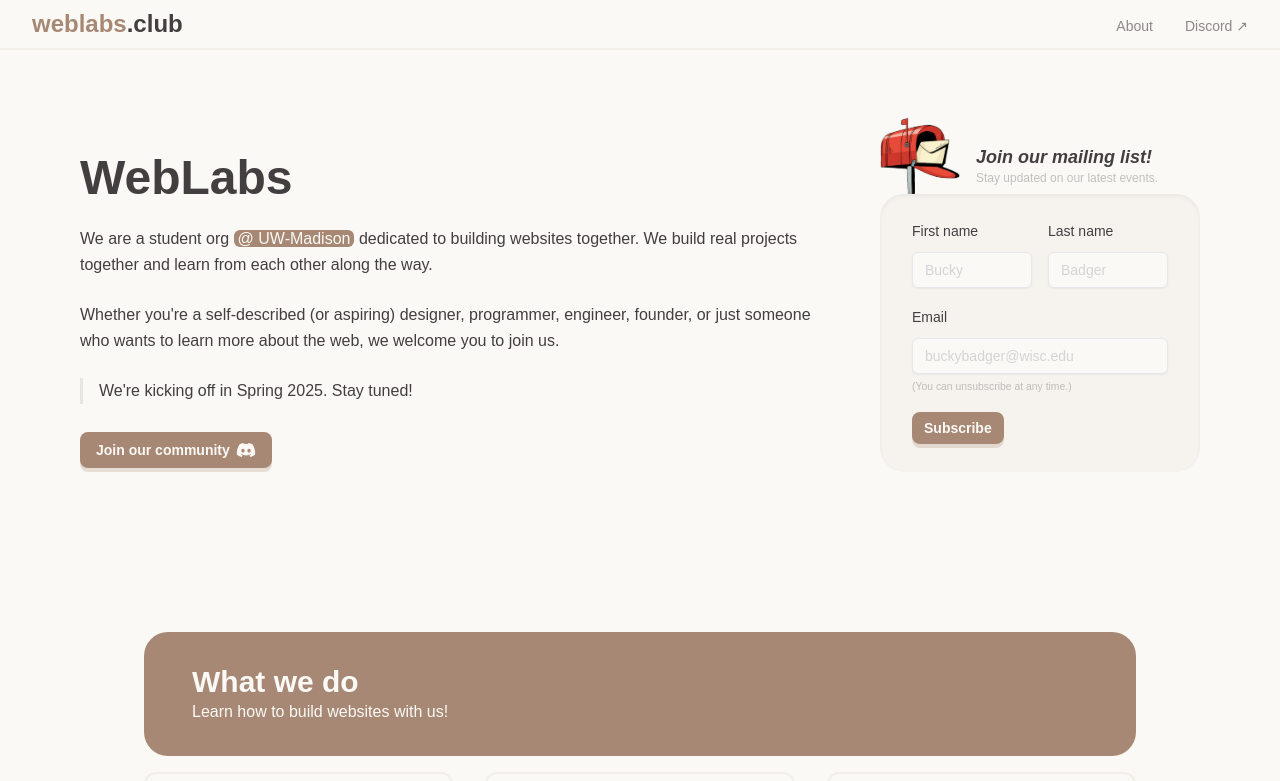
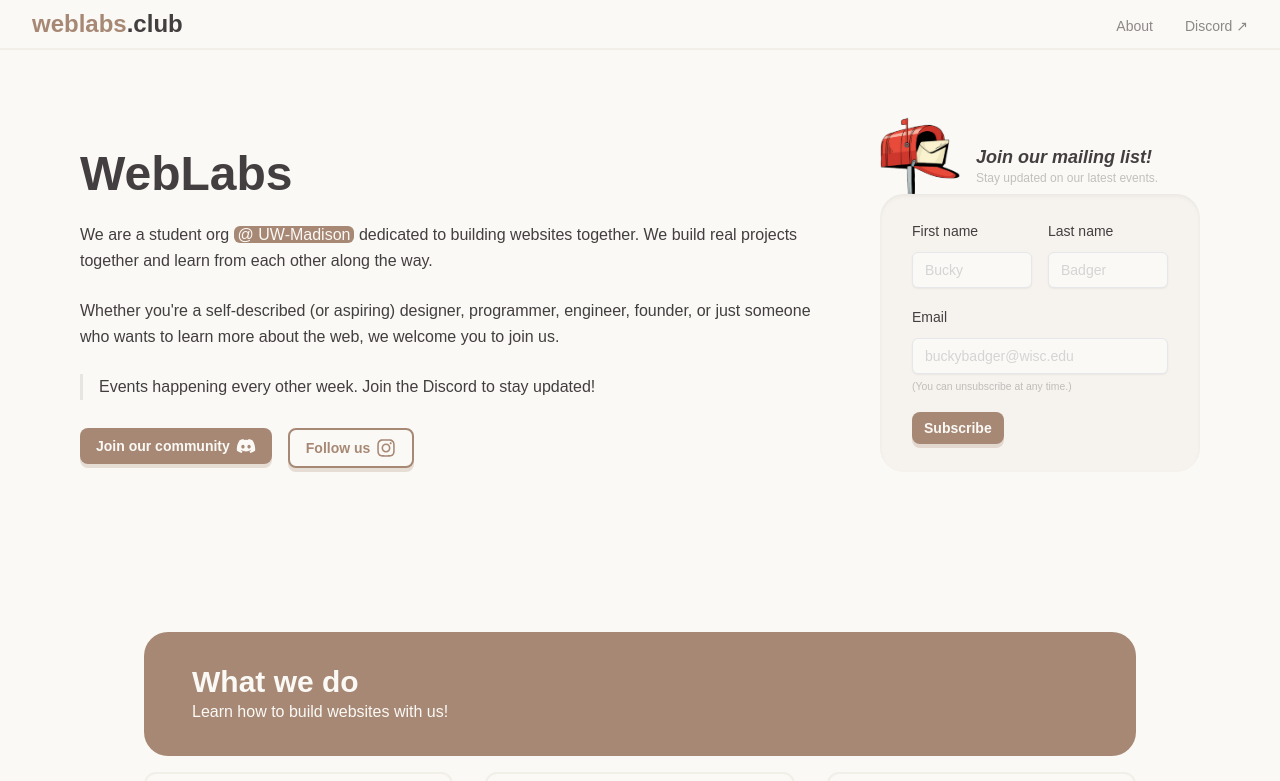
Before and after one commit to weblabsuw/site, a Next.js app: page / in a window 1280 px wide. Shown: the top 781 px of the page. Built offline with nearby package versions, Linux system fonts and the light colour scheme.

Commit message:
update links and content

```diff
--- a/components/home/hero.tsx
+++ b/components/home/hero.tsx
@@ -22,7 +22,7 @@ export function Hero() {
         </p>
 
         <p className="mt-6 pl-4 border-l-[3px] border-onSurface/10 font-medium">
-          We&apos;re kicking off in Spring 2025. Stay tuned!
+          Events happening every other week. Join the Discord to stay updated!
         </p>
 
         <div className="flex flex-col sm:flex-row gap-4 text-sm font-bold mt-8">
--- a/content/config.ts
+++ b/content/config.ts
@@ -11,7 +11,7 @@ export const config: Config = {
   loopsFormEndpoint: "https://app.loops.so/api/newsletter-form/cm51kudwy00adsujjjmz40eke",
   loopsListId: "cm51r4v9x01pi0mk5dza4b5wz",
   socials: {
-    discord: "https://discord.weblabs.club",
-    // instagram: "https://instagram.com",
+    discord: "https://go.weblabs.club/discord",
+    instagram: "https://instagram.com/weblabsuw",
   }
 };
```
